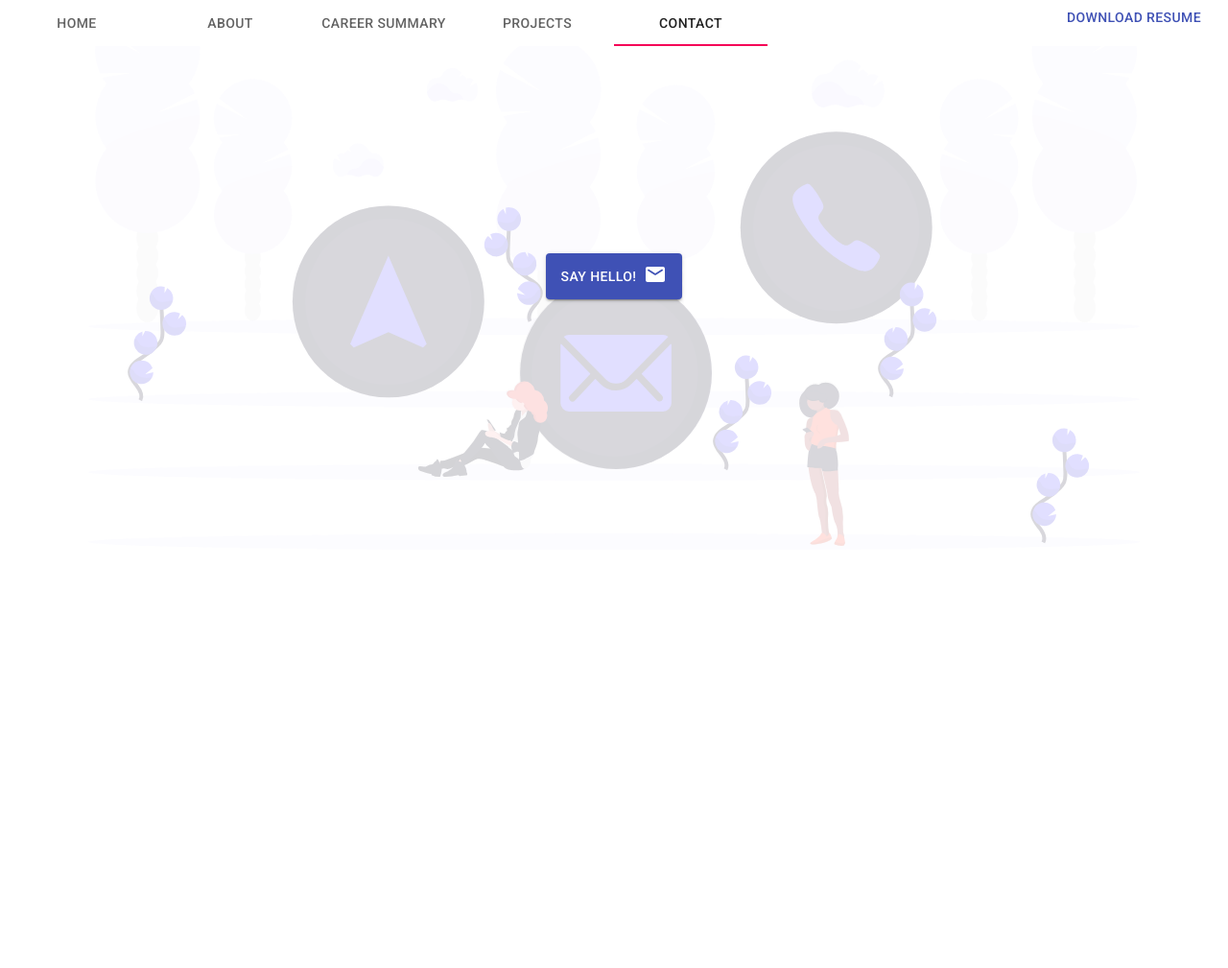
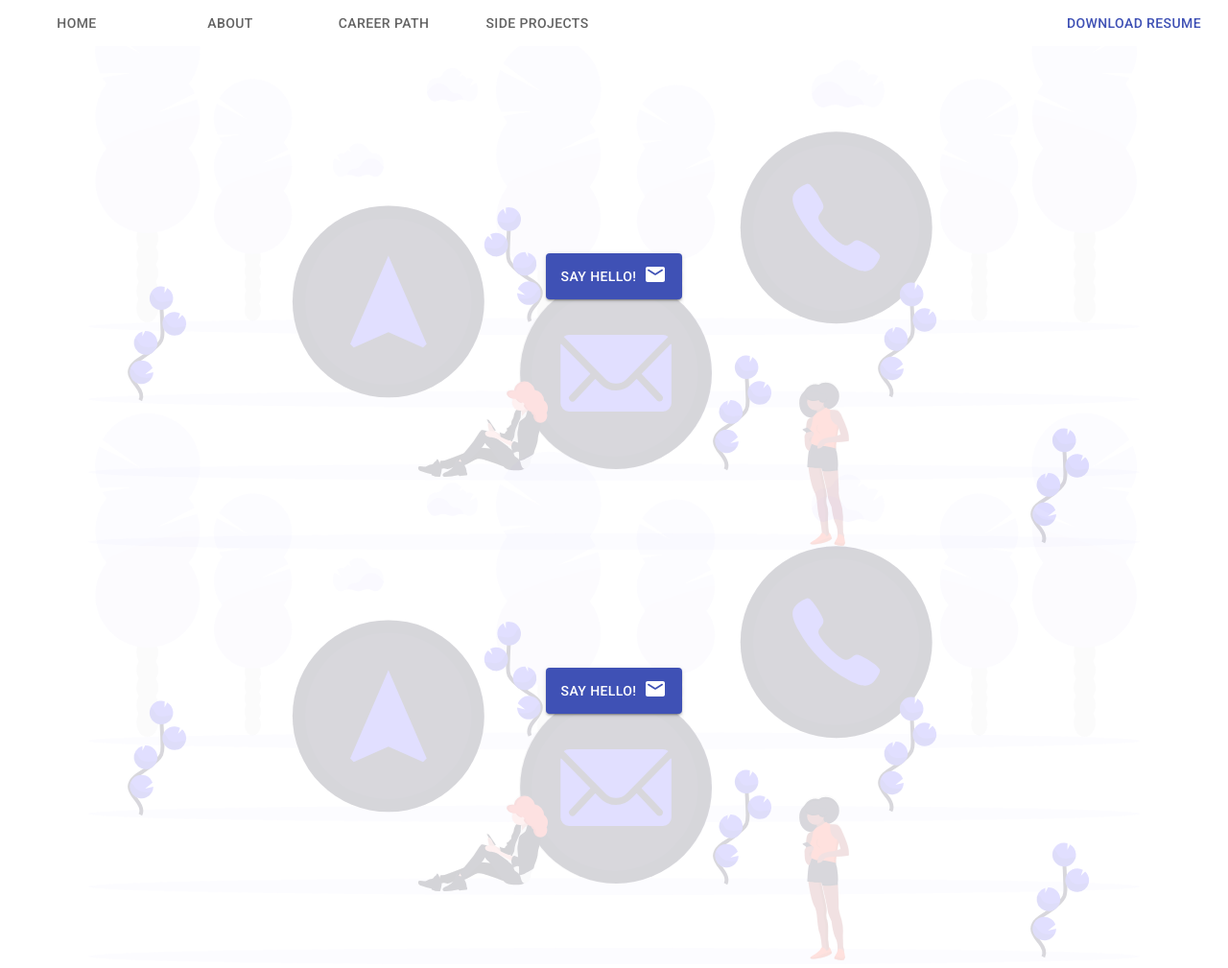
Before and after one commit to rupeshpadhye/Portfolio, a Gatsby site: page /contact in a window 1280 px wide. Shown: the whole page at 96% size. Before the commit the page ends 800 px from the top, so only its background shows below. Built offline with nearby package versions, Linux system fonts and the light colour scheme; Gatsby itself is replaced by a stand-in of ours; some packages are replaced by stand-ins of ours.

Commit message:
moving contact as footer

```diff
--- a/data/menu/menu.json
+++ b/data/menu/menu.json
@@ -9,16 +9,12 @@
             "to": "/about"
         },
         {
-            "title": "Career Summary",
-            "to": "/career-summary"
+            "title": "Career Path",
+            "to": "/career-path"
         },
         {
-            "title": "Projects",
+            "title": "Side Projects",
             "to": "/projects"
-        },
-        {
-            "title": "Contact",
-            "to": "/contact"
         }
     ]
 }
--- /dev/null
+++ b/src/components/ContactInfo.js
@@ -0,0 +1,45 @@
+import React from "react";
+import { Box , Button } from '@material-ui/core';
+import ContactSVG from '../assets/contact.svg';
+import EmailRounded from '@material-ui/icons/EmailRounded';
+import { useStaticQuery, graphql } from "gatsby";
+const ContactInfo = () => {
+   const data = useStaticQuery(graphql`
+  query ContactQuery {
+          site {
+            siteMetadata {
+               contactEmail
+               contactEmailSubject
+            }
+          }
+        }`);
+ const email = data.site.siteMetadata.contactEmail;
+ const subject = data.site.siteMetadata.contactEmailSubject;
+ return (
+
+    <Box
+        id="contact"
+        position="relative"
+        display="flex"
+        alignItems="center"
+        justifyContent="center"
+        minHeight="60vh"
+        >
+     <Box style={{opacity:0.2 , width:'100%'}} position="absolute">
+        <ContactSVG/>
+     </Box>
+     <Box>
+     <Button
+         variant="contained"
+         color="primary"
+         target="_top"
+         href={`mailto:${email}?Subject=${subject}`}>
+         Say Hello!
+         <Box ml={1} mt={0.5}> <EmailRounded/> </Box>
+     </Button>
+    </Box>
+ </Box>
+ )
+};
+
+export default ContactInfo;
--- a/src/components/NavBarContainer.js
+++ b/src/components/NavBarContainer.js
@@ -12,6 +12,7 @@ import CloseIcon from '@material-ui/icons/Close';
 import { Location } from '@reach/router';
 import { Link } from 'gatsby';
 import SEO from './SEO';
+import ContactInfo from './ContactInfo';
 
 const useStyles = makeStyles(theme => ({
   root: {
@@ -19,6 +20,7 @@ const useStyles = makeStyles(theme => ({
   },
   toolBarColor:{
     backgroundColor: 'white',
+    justifyContent: 'center',
   },
   mobileAppBar: {
     // bottom: 0,
@@ -66,14 +68,18 @@ const onTabChange = (e , tab) => {
   navigate(tab.to);
 }
 
+const ResumeDownloadButton = ({resumeUrl,color='primary'}) => (
+<Box display='flex' alignItems='center' position="absolute" right={4} mr={2} >
+  <Button color={color} target="_blank" href={resumeUrl}>Download Resume</Button>
+</Box>);
+
 const NavBar = (props) => {
   const classes = useStyles();
-  const { tabs,tabPos } = props;
+  const { tabs,tabPos,resumeUrl } = props;
   const theme = useTheme();
   const isBelowMediumScreen = useMediaQuery(theme.breakpoints.between('xs','md'));
   const isMobile = useMediaQuery(theme.breakpoints.only('xs'));
   const [drawerInfo, setDrawerInfo] = React.useState({ isOpen: false });
-
   return (
     <AppBar
       position="fixed"
@@ -141,14 +147,12 @@ const NavBar = (props) => {
      }
     </Tabs>
     }
-    <Box display='flex' alignItems='center' position="absolute" right={4} mr={2} >
-    <Button color="primary">Download Resume</Button>
-    </Box>
+    { isMobile ? null :<ResumeDownloadButton resumeUrl={resumeUrl} color= {isBelowMediumScreen ? 'inherit': 'primary' }/> }
   </AppBar>
   );
 }
 
-export default ({children,tabPos}) => {
+export default ({children,tabPos,resumeUrl}) => {
 
   const classes = useStyles();
   const graphqlResponse = useStaticQuery(graphql`
@@ -167,10 +171,11 @@ export default ({children,tabPos}) => {
   return (
     <React.Fragment>
     <SEO></SEO>
-    <NavBar tabs ={graphqlResponse.allMenuJson.edges[0].node.menuLinks} tabPos = {tabPos}/>
+    <NavBar tabs ={graphqlResponse.allMenuJson.edges[0].node.menuLinks} tabPos = {tabPos} resumeUrl ={resumeUrl}/>
     <Container className={classes.containerPos}>
       {children}
     </Container>
+    <ContactInfo></ContactInfo>
     </React.Fragment>
   )
 };
--- a/src/pages/contact.js
+++ b/src/pages/contact.js
@@ -1,46 +1,11 @@
 import React from "react";
-import { Box , Button } from '@material-ui/core';
-import ContactSVG from '../assets/contact.svg';
-import EmailRounded from '@material-ui/icons/EmailRounded';
 import NavBarContainer from '../components/NavBarContainer';
-import { useStaticQuery, graphql } from "gatsby";
+import ContactInfo from "../components/ContactInfo";
 const Contact = () => {
-   const data = useStaticQuery(graphql`
-  query ContactQuery {
-          site {
-            siteMetadata {
-               contactEmail
-               contactEmailSubject
-            }
-          }
-        }`);
- const email = data.site.siteMetadata.contactEmail;
- const subject = data.site.siteMetadata.contactEmailSubject;
  return (
    <NavBarContainer tabPos={4}>
-    <Box
-        id="contact"
-        position="relative"
-        display="flex"
-        alignItems="center"
-        justifyContent="center"
-        minHeight="60vh"
-        >
-     <Box style={{opacity:0.2 , width:'100%'}} position="absolute">
-        <ContactSVG/>
-     </Box>
-     <Box>
-     <Button
-         variant="contained"
-         color="primary"
-         target="_top"
-         href={`mailto:${email}?Subject=${subject}`}>
-         Say Hello!
-         <Box ml={1} mt={0.5}> <EmailRounded/> </Box>
-     </Button>
-    </Box>
- </Box>
- </NavBarContainer>
+      <ContactInfo></ContactInfo>
+   </NavBarContainer>
  )
 };
 
```
Also changed, not shown: data/about/about.json (+7 -1 lines), src/pages/index.js (+17 -11 lines), src/pages/career-path.js (renamed from src/pages/career-summary.js).
